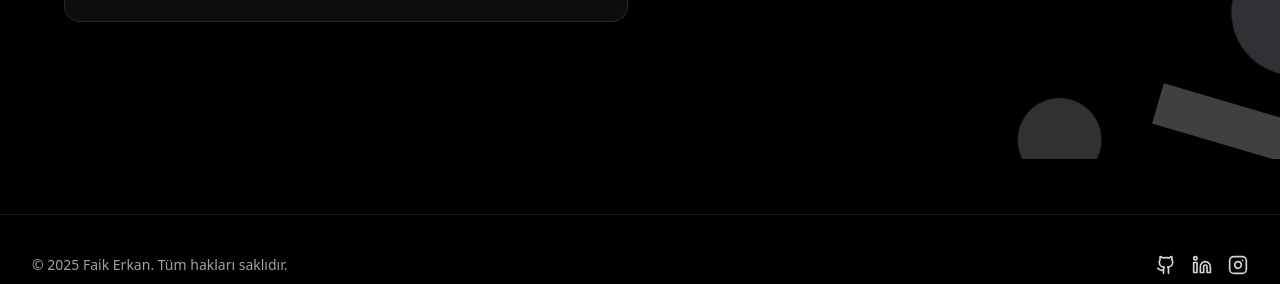
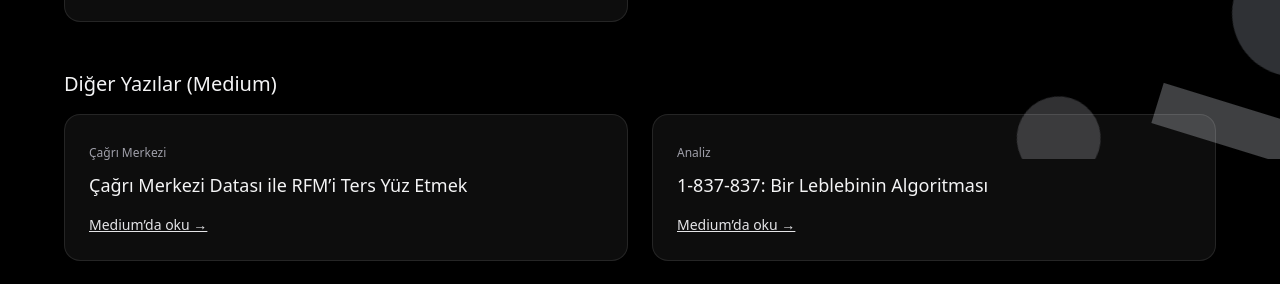
Before and after one commit to faikerkan/faik-portfolio, a Next.js app: page /blog in a window 1280 px wide. Shown: the part 641-925 px from the top of the page. Built offline with nearby package versions, Linux system fonts and the light colour scheme; no server answers.

Commit message:
feat(blog): Medium yazıları external listesine eklendi ve blog sayfasına yansıtıldı

```diff
--- a/src/app/blog/page.tsx
+++ b/src/app/blog/page.tsx
@@ -1,6 +1,6 @@
 import { Metadata } from "next";
 import Link from "next/link";
-import { posts } from "@/content/posts";
+import { posts, externalPosts } from "@/content/posts";
 
 export const metadata: Metadata = {
   title: "Blog — Faik Erkan",
@@ -28,6 +28,19 @@ export default function BlogPage() {
             </article>
           ))}
         </div>
+
+        <h2 className="mt-12 text-xl font-medium">Diğer Yazılar (Medium)</h2>
+        <div className="mt-4 grid grid-cols-1 md:grid-cols-2 gap-6">
+          {externalPosts.map((p) => (
+            <article key={p.url} className="rounded-2xl border border-white/10 p-6 bg-white/5">
+              <span className="text-xs text-zinc-400">{p.tag}</span>
+              <h3 className="mt-2 text-lg font-medium">{p.title}</h3>
+              <Link href={p.url} target="_blank" className="mt-4 inline-block text-sm text-zinc-200 underline">
+                Medium’da oku →
+              </Link>
+            </article>
+          ))}
+        </div>
       </div>
     </section>
   );
--- a/src/content/posts.ts
+++ b/src/content/posts.ts
@@ -39,3 +39,52 @@ export const posts: Post[] = [
       "Oyunlaştırma, doğru metriklerle desteklendiğinde davranış değişimini kalıcı kılar. AHT, satış ve CSAT gibi göstergeleri avatar/seviye sistemiyle ilişkilendirmek; içsel motivasyonu artırır. Rekabet sağlıklı tutulmalı; bireysel gelişim planları ve şeffaf geri bildirim kültürüyle desteklenmelidir.",
   },
 ];
+
+export type ExternalPost = {
+  title: string;
+  tag: string;
+  url: string;
+};
+
+export const externalPosts: ExternalPost[] = [
+  {
+    title: "Çağrı Merkezi Datası ile RFM’i Ters Yüz Etmek",
+    tag: "Çağrı Merkezi",
+    url: "https://medium.com/@faikerkan/%C3%A7a%C4%9Fr%C4%B1-merkezi-datas%C4%B1-ile-rfmi-ters-y%C3%BCz-etmek-8cf908397ec8",
+  },
+  {
+    title: "1-837-837: Bir Leblebinin Algoritması",
+    tag: "Analiz",
+    url: "https://medium.com/@faikerkan/1-837-837-bir-leblebinin-algoritmas%C4%B1-0091d247338e",
+  },
+  {
+    title: "Çağrı Merkezi Sektöründe Odadaki Fil",
+    tag: "Çağrı Merkezi",
+    url: "https://medium.com/@faikerkan/%C3%A7a%C4%9Fr%C4%B1-merkezi-sekt%C3%B6r%C3%BCnde-odadaki-fil-b4ee3a5c69cd",
+  },
+  {
+    title: "Beklenmedik İttifak: Veri Bilimi ve Çağrı Merkezi",
+    tag: "Veri Bilimi",
+    url: "https://medium.com/@faikerkan/beklenmedik-i%CC%87ttifak-veri-bilimi-ve-%C3%A7a%C4%9Fr%C4%B1-merkezi-7a1a81ac71fc",
+  },
+  {
+    title: "Çağrı Merkezi Kaymağı: Outbound",
+    tag: "Çağrı Merkezi",
+    url: "https://medium.com/@faikerkan/%C3%A7a%C4%9Fr%C4%B1-merkezi-kayma%C4%9F%C4%B1-outbound-2d9b845c7a54",
+  },
+  {
+    title: "Çağrı Merkezi: Eğitimcinin Eğitimi",
+    tag: "Eğitim & Kalite",
+    url: "https://medium.com/@faikerkan/%C3%A7a%C4%9Fr%C4%B1-merkezi-e%C4%9Fitimcinin-e%C4%9Fitim-7794942e7e5",
+  },
+  {
+    title: "Çağrı Merkezi Bel Kemiği: Inbound",
+    tag: "Çağrı Merkezi",
+    url: "https://medium.com/@faikerkan/%C3%A7a%C4%9Fr%C4%B1-merkezi-bel-kemi%C4%9Fi-inbound-935962ccae93",
+  },
+  {
+    title: "Çağrı Merkezi Nedir, Ne Değildir?",
+    tag: "Çağrı Merkezi",
+    url: "https://medium.com/@faikerkan/%C3%A7a%C4%9Fr%C4%B1-merkezi-nedir-ne-de%C4%9Fildir-97c6e92c1b1f",
+  },
+];
```
